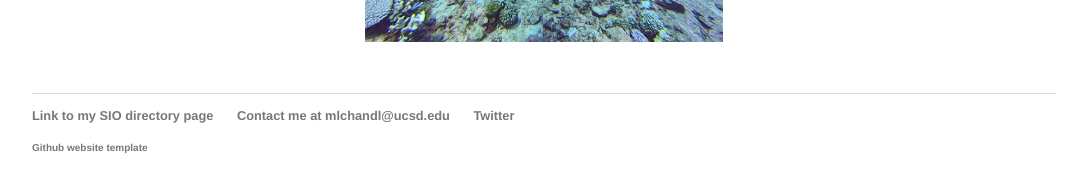
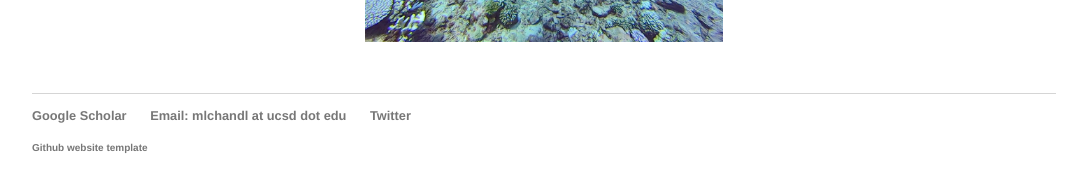
Before and after one commit to mlchandler/mlchandler.github.io, a Jekyll site: the page built from index.html, in a window 1280 px wide. Shown: the part 634-826 px from the top of the page, without its empty margins (96-1183 px from the left). Built offline with Jekyll 4.4.1, drawn with Linux system fonts in a browser that asks for light colours.

Commit message:
Update default.html

```diff
--- a/_layouts/default.html
+++ b/_layouts/default.html
@@ -28,8 +28,8 @@
 
   <footer>
    <ul>
-   <li><a href="https://scripps.ucsd.edu/profiles/mlchandl">Link to my SIO directory page</a></li>
-   <li>Contact me at mlchandl@ucsd.edu</a></li>
+   <li><a href="https://scholar.google.com/citations?user=w3B4oXkAAAAJ">Google Scholar</a></li>
+   <li>Email: mlchandl at ucsd dot edu</a></li>
    <li><a href="https://twitter.com/nz_mitch_">Twitter</a></li>
    </ul>
 
```
